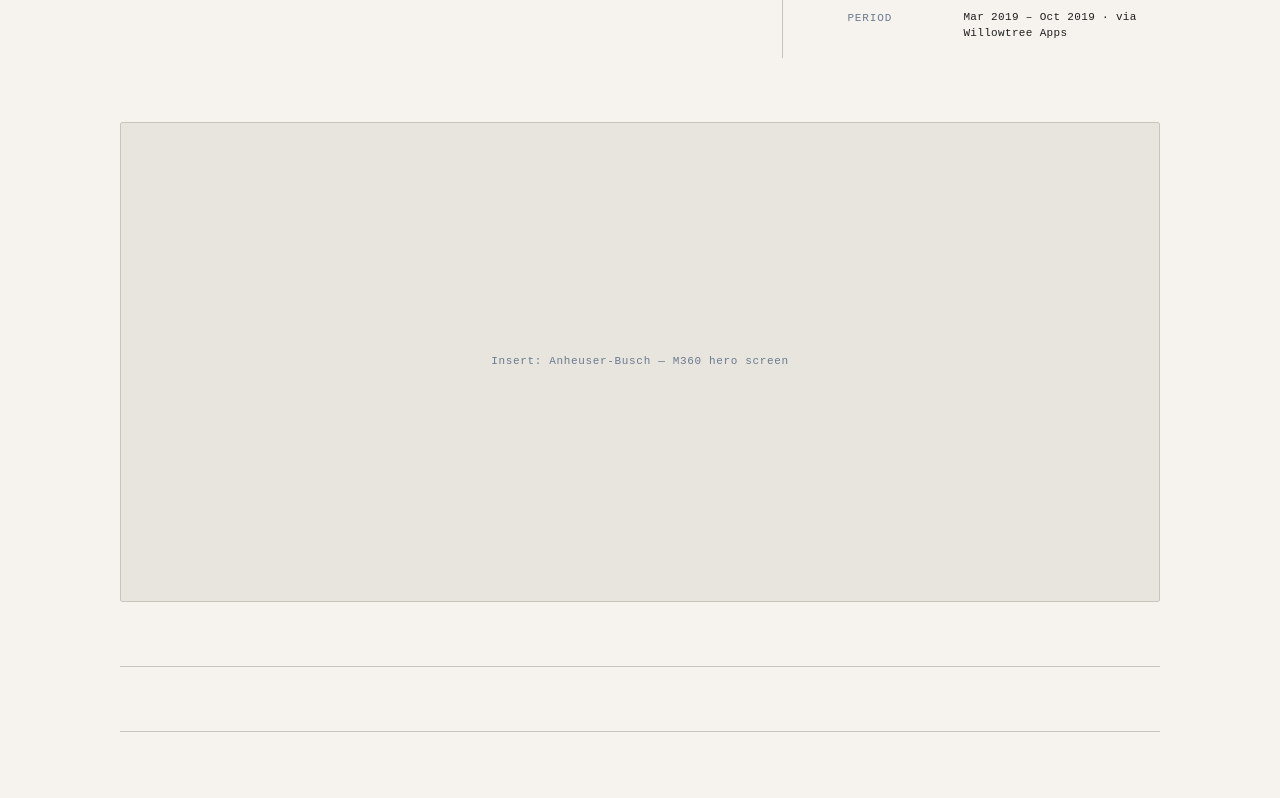
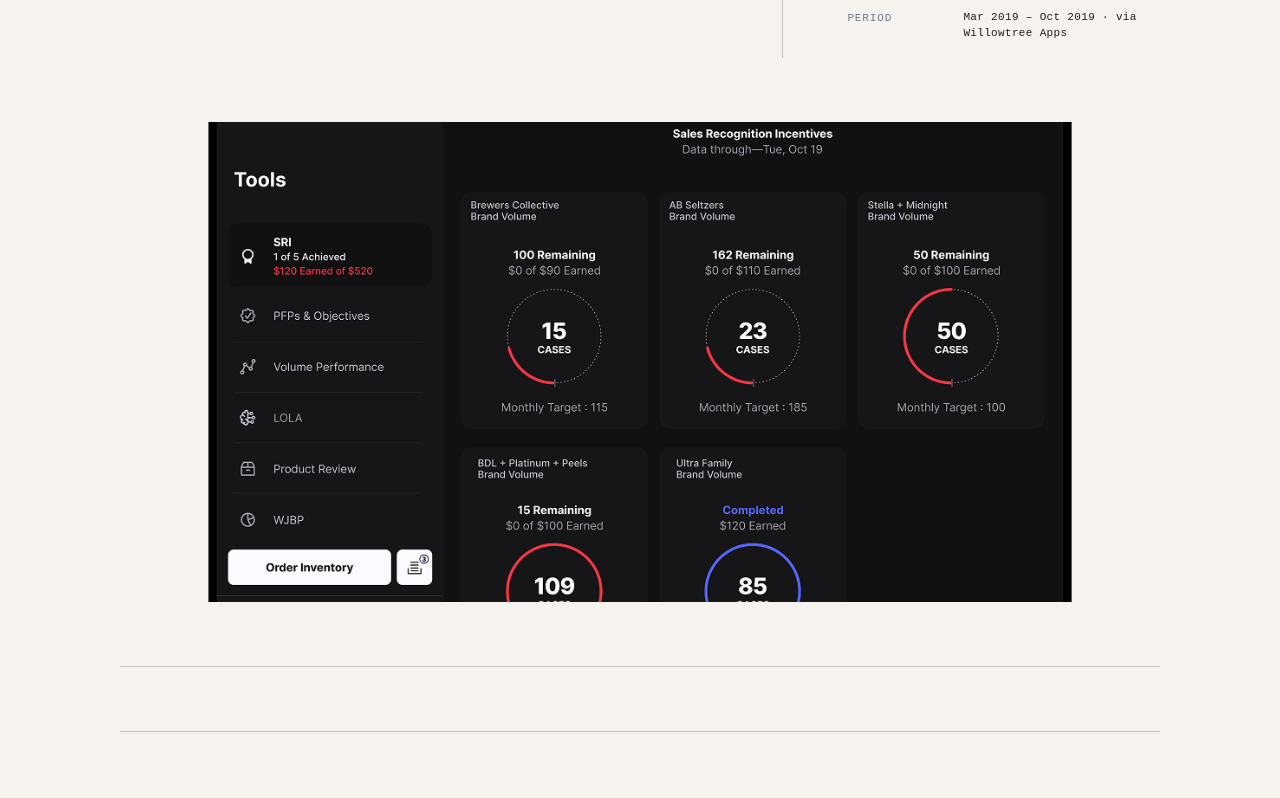
Before and after one commit to nightprince-leo/jacob-portfolio, a Next.js app: page /case-studies/anheuser-busch in a window 1280 px wide. Shown: the part 600-1398 px from the top of the page. Built offline with nearby package versions, Linux system fonts and the light colour scheme.

Commit message:
Add hero image alt text and update image handling in case studies

```diff
--- a/components/CaseStudyCards.module.css
+++ b/components/CaseStudyCards.module.css
@@ -49,6 +49,12 @@
 .imageWrap {
   width: 100%;
   overflow: hidden;
+}
+
+.cardImage {
+  position: relative;
+  width: 100%;
+  height: 260px;
 }
 
 .comingSoonImg {
--- a/content.js
+++ b/content.js
@@ -37,6 +37,8 @@
     tags: ["Enterprise", "B2B", "iOS"],
     teaser: "$37M in SaaS eliminated. 93% AI adoption. A narrow feature request became a platform strategy.",
     heroImage: "/images/ab-hero.png",
+    heroImageAlt:
+      "Anheuser-Busch M360 iOS sales platform — representative interface from the case study.",
     available: true,
     meta: {
       role: "Lead Product Designer & Strategic Partner",
@@ -163,6 +165,8 @@
     tags: ["Consumer", "iOS", "Android"],
     teaser: "Saturated market. Immovable deadline. One shot. 2M+ downloads, 4.8★ at launch.",
     heroImage: "/images/fox-hero.jpg",
+    heroImageAlt:
+      "Fox Weather app — representative home screen from the case study.",
     available: true,
     meta: {
       role: "Lead Product Designer",
--- a/pages/case-studies/CaseStudy.module.css
+++ b/pages/case-studies/CaseStudy.module.css
@@ -123,6 +123,12 @@
 .heroImg {
   border-radius: var(--radius);
   overflow: hidden;
+}
+
+.heroImgInner {
+  position: relative;
+  width: 100%;
+  height: 480px;
 }
 
 /* Outcomes */
--- a/pages/case-studies/[slug].js
+++ b/pages/case-studies/[slug].js
@@ -1,4 +1,5 @@
 import Head from 'next/head';
+import Image from 'next/image';
 import Link from 'next/link';
 import { useEffect, useRef } from 'react';
 import Nav from '../../components/Nav';
@@ -193,9 +194,22 @@
 
           {/* Hero image */}
           <div className={styles.heroImg}>
-            <div className="img-placeholder" style={{ height: '480px' }}>
-              <span>Insert: {cs.client} hero screen</span>
-            </div>
+            {cs.heroImage ? (
+              <div className={styles.heroImgInner}>
+                <Image
+                  src={cs.heroImage}
+                  alt={cs.heroImageAlt ?? ''}
+                  fill
+                  sizes="(max-width: 900px) 100vw, min(1200px, 92vw)"
+                  style={{ objectFit: 'cover' }}
+                  priority
+                />
+              </div>
+            ) : (
+              <div className="img-placeholder" style={{ height: '480px' }}>
+                <span>Insert: {cs.client} hero screen</span>
+              </div>
+            )}
           </div>
         </header>
 
```
Also changed, not shown: components/CaseStudyCards.js (+10 -2 lines).
